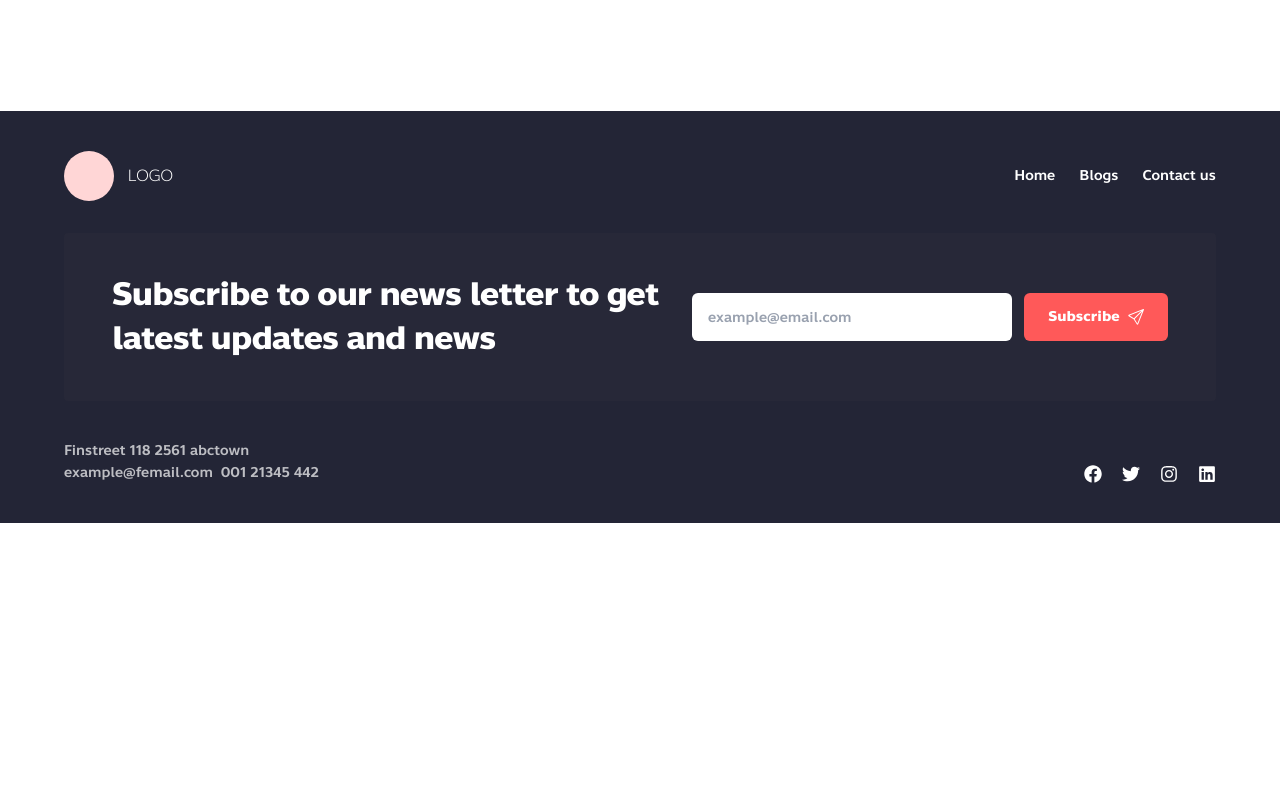
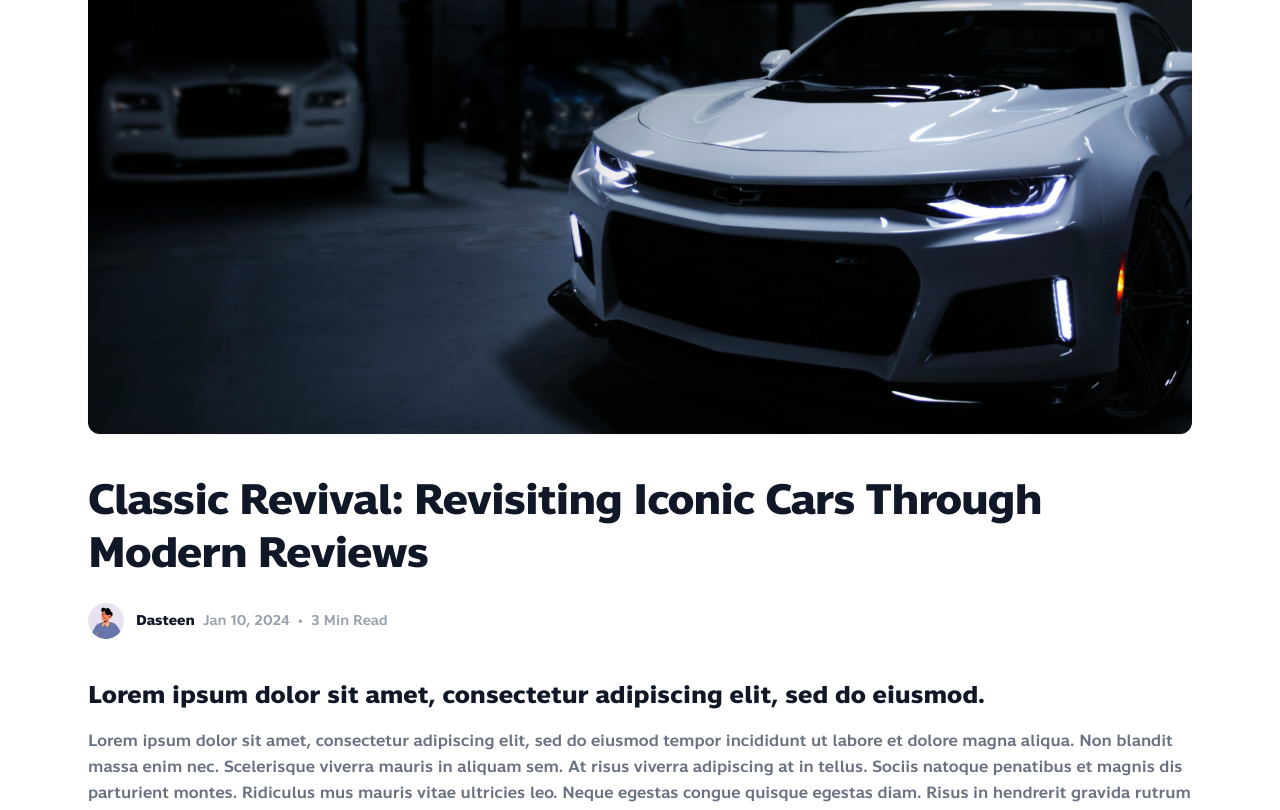
Before and after one commit to mrapiiwat/metier-blog, a Next.js app in the folder frontend/: page /blogs/a-review-of-cars-with-advanced-infotainment-systems in a window 1280 px wide. Shown: the part 277-1087 px from the top of the page. Before the commit the page ends 800 px from the top, so only its background shows below. Built offline with nearby package versions, Linux system fonts and the light colour scheme.

Commit message:
feat: enhance blog detail page with improved layout, author info, and back navigation

```diff
--- a/frontend/app/(main)/blogs/[slug]/page.tsx
+++ b/frontend/app/(main)/blogs/[slug]/page.tsx
@@ -1,14 +1,83 @@
 'use client'
-import { useParams } from 'next/navigation'
+import { useParams, useRouter } from 'next/navigation'
+import Image from 'next/image'
+import { IoArrowBackSharp } from 'react-icons/io5'
 
 const BlogDetailPage = () => {
     const params = useParams()
+    const router = useRouter()
     const slug = params.slug
 
     return (
-        <div className="p-8">
-            <h1 className="text-2xl font-bold">หน้ารายละเอียด: {slug}</h1>
-        </div>
+        <article className="mx-auto max-w-6xl px-4 sm:px-6 pb-24 font-sans">
+
+            <div className="relative aspect-video w-full overflow-hidden rounded-b-xl mb-10 shadow-xs bg-gray-100">
+                <Image
+                    src="/images/home-hero.svg"
+                    alt="Cover Image"
+                    fill
+                    priority
+                    className="object-cover"
+                />
+            </div>
+
+            <h1 className="text-3xl md:text-4xl lg:text-[42px] font-black text-gray-900 leading-tight tracking-tight mb-6">
+                Classic Revival: Revisiting Iconic Cars Through Modern Reviews
+            </h1>
+
+            <div className="flex items-center gap-3 mb-10">
+                <div className="w-9 h-9 rounded-full bg-zinc-800 flex items-center justify-center text-white font-bold text-sm shrink-0 overflow-hidden">
+                    <Image src="/images/avatar-placeholder.png" alt="Author" width={40} height={40} />
+                </div>
+                <div className="flex items-center gap-2 text-sm text-gray-600">
+                    <span className="font-bold text-gray-900">Dasteen</span>
+                    <span className="text-gray-400">Jan 10, 2024</span>
+                    <span className="text-gray-400">•</span>
+                    <span className="text-gray-400">3 Min Read</span>
+                </div>
+            </div>
+
+            <div className="max-w-none space-y-8 text-gray-500 text-[15px] md:text-base leading-relaxed">
+
+                <div className="space-y-4">
+                    <h2 className="text-2xl font-extrabold text-gray-900 leading-snug">
+                        Lorem ipsum dolor sit amet, consectetur adipiscing elit, sed do eiusmod.
+                    </h2>
+                    <p className="font-normal">
+                        Lorem ipsum dolor sit amet, consectetur adipiscing elit, sed do eiusmod tempor incididunt ut labore et dolore magna aliqua. Non blandit massa enim nec. Scelerisque viverra mauris in aliquam sem. At risus viverra adipiscing at in tellus. Sociis natoque penatibus et magnis dis parturient montes. Ridiculus mus mauris vitae ultricies leo. Neque egestas congue quisque egestas diam. Risus in hendrerit gravida rutrum quisque non.
+                    </p>
+                </div>
+
+                <div className="space-y-4">
+                    <h2 className="text-2xl font-extrabold text-gray-900 leading-snug">
+                        Lorem ipsum dolor sit amet, consectetur adipiscing elit, sed do eiusmod.
+                    </h2>
+                    <p className="font-normal">
+                        Lorem ipsum dolor sit amet, consectetur adipiscing elit, sed do eiusmod tempor incididunt ut labore et dolore magna aliqua. Non blandit massa enim nec. Scelerisque viverra mauris in aliquam sem. At risus viverra adipiscing at in tellus. Sociis natoque penatibus et magnis dis parturient montes. Ridiculus mus mauris vitae ultricies leo. Neque egestas congue quisque egestas diam. Risus in hendrerit gravida rutrum quisque non.
+                    </p>
+                    <p className="font-normal">
+                        Lorem ipsum dolor sit amet, consectetur adipiscing elit, sed do eiusmod tempor incididunt ut labore et dolore magna aliqua. Non blandit massa enim nec. Scelerisque viverra mauris in aliquam sem. At risus viverra adipiscing at in tellus. Sociis natoque penatibus et magnis dis parturient montes. Ridiculus mus mauris vitae ultricies leo. Neque egestas congue quisque egestas diam. Risus in hendrerit gravida rutrum quisque non.
+                    </p>
+                </div>
+
+                <ul className="list-disc pl-5 space-y-2 text-gray-800 font-bold text-[15px] md:text-base">
+                    <li>Lorem ipsum dolor sit amet</li>
+                    <li>Non blandit massa enim nec scelerisque</li>
+                    <li>Neque egestas congue quisque egestas</li>
+                </ul>
+            </div>
+
+            <div className="mt-16 pt-8 border-t border-gray-100">
+                <button
+                    onClick={() => router.back()}
+                    className="flex items-center gap-2 text-sm text-gray-500 hover:text-gray-900 font-medium transition-all cursor-pointer"
+                >
+                    <IoArrowBackSharp size={16} />
+                    <span>ย้อนกลับ</span>
+                </button>
+            </div>
+
+        </article>
     )
 }
 
```
